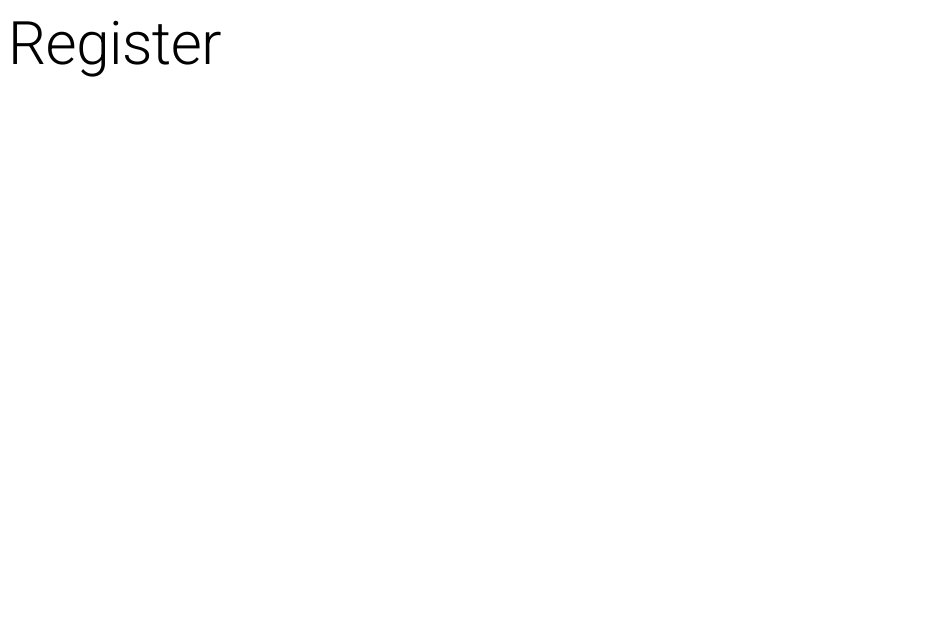
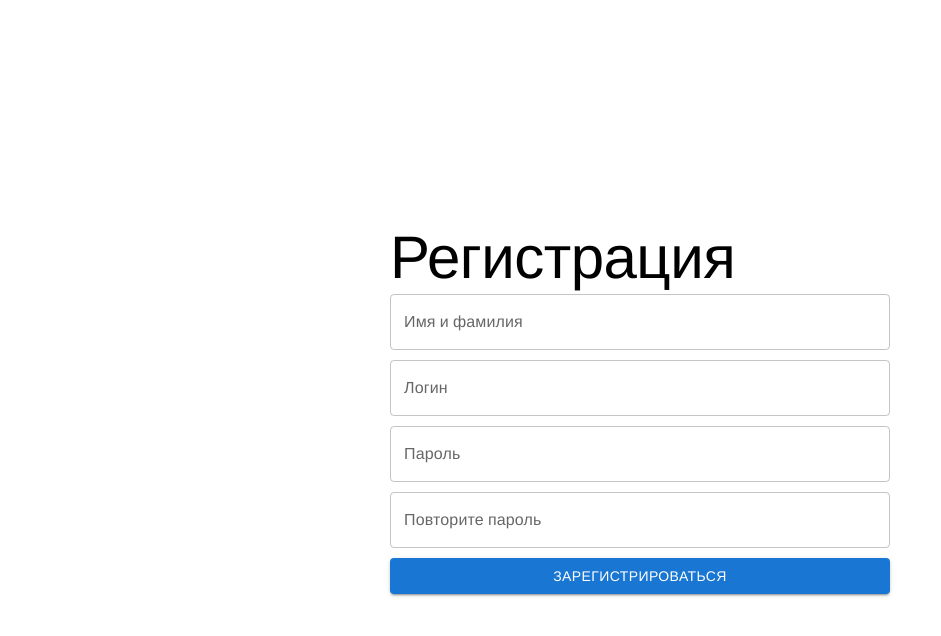
Before and after one commit to csit-sgu/fsp-finals-frontend, a React (Vite) app: page /register in a window 1280 px wide. Shown: the top 636 px of the page, without its empty margins (0-941 px from the left). Built offline with nearby package versions, Linux system fonts and the light colour scheme; a web font is replaced by a local one.

Commit message:
feat: Make layout for login and register pages

```diff
--- a/src/pages/Login/LoginPage.tsx
+++ b/src/pages/Login/LoginPage.tsx
@@ -1,5 +1,28 @@
-import { Typography } from '@mui/material';
+import { TextField, Box, Typography, Button } from '@mui/material';
 
 export const LoginPage = () => {
-  return <Typography variant="h2">Login</Typography>;
+  return (
+    <div
+      style={{
+        height: '100vh',
+        display: 'flex',
+        justifyContent: 'center',
+        alignItems: 'center',
+      }}
+    >
+      <Box
+        component="form"
+        sx={{
+          display: 'flex',
+          flexDirection: 'column',
+          width: '500px',
+        }}
+      >
+        <Typography variant="h2">Вход</Typography>
+        <TextField variant="outlined" label="Имя пользователя" sx={{ marginBottom: '10px' }} />
+        <TextField variant="outlined" label="Пароль" sx={{ marginBottom: '10px' }} />
+        <Button variant="contained">Войти</Button>
+      </Box>
+    </div>
+  );
 };
--- a/src/pages/Register/RegisterPage.tsx
+++ b/src/pages/Register/RegisterPage.tsx
@@ -1,5 +1,30 @@
-import { Typography } from '@mui/material';
+import { Box, Button, TextField, Typography } from '@mui/material';
 
 export const RegisterPage = () => {
-  return <Typography variant="h2">Register</Typography>;
+  return (
+    <div
+      style={{
+        height: '100vh',
+        display: 'flex',
+        justifyContent: 'center',
+        alignItems: 'center',
+      }}
+    >
+      <Box
+        component="form"
+        sx={{
+          display: 'flex',
+          flexDirection: 'column',
+          width: '500px',
+        }}
+      >
+        <Typography variant="h2">Регистрация</Typography>
+        <TextField variant="outlined" label="Имя и фамилия" sx={{ marginBottom: '10px' }} />
+        <TextField variant="outlined" label="Логин" sx={{ marginBottom: '10px' }} />
+        <TextField variant="outlined" label="Пароль" sx={{ marginBottom: '10px' }} />
+        <TextField variant="outlined" label="Повторите пароль" sx={{ marginBottom: '10px' }} />
+        <Button variant="contained">Зарегистрироваться</Button>
+      </Box>
+    </div>
+  );
 };
```
